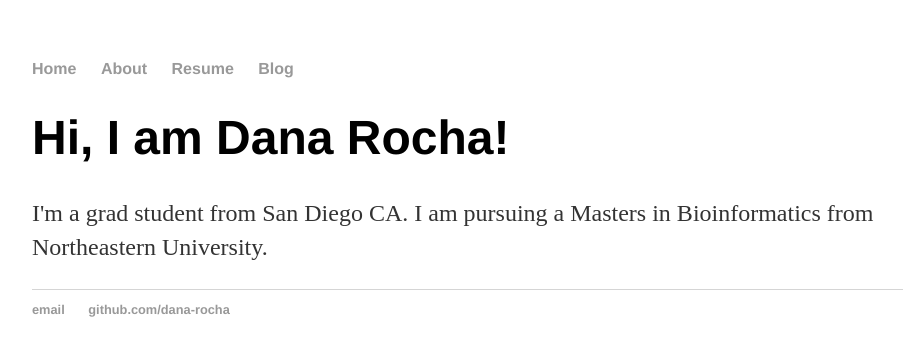
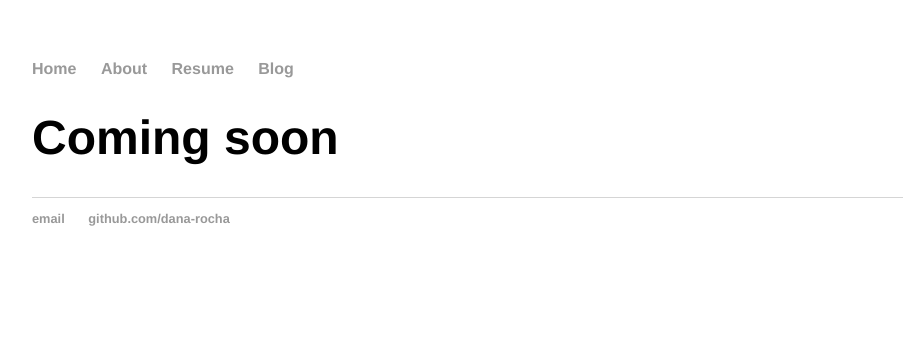
Before and after one commit to dana-rocha/dana-rocha.github.io, a Jekyll site: the page built from resume/index.html, in a window 1280 px wide. Shown: the top 356 px of the page, without its empty margins (160-1063 px from the left). Built offline with Jekyll 4.4.1, drawn with Linux system fonts in a browser that asks for light colours.

Commit message:
Update index.html

```diff
--- a/resume/index.html
+++ b/resume/index.html
@@ -3,6 +3,5 @@ layout: default
 title: Resume
 ---
 <div class="blurb">
-	<h1>Hi, I am Dana Rocha!</h1>
-	<p>I'm a grad student from San Diego CA. I am pursuing a Masters in Bioinformatics from Northeastern University. </p>
+	<h1>Coming soon</h1>
 </div><!-- /.blurb -->
```
